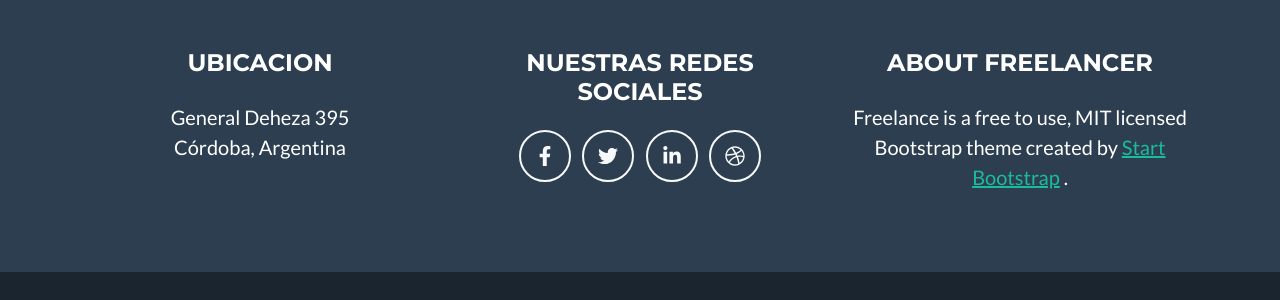
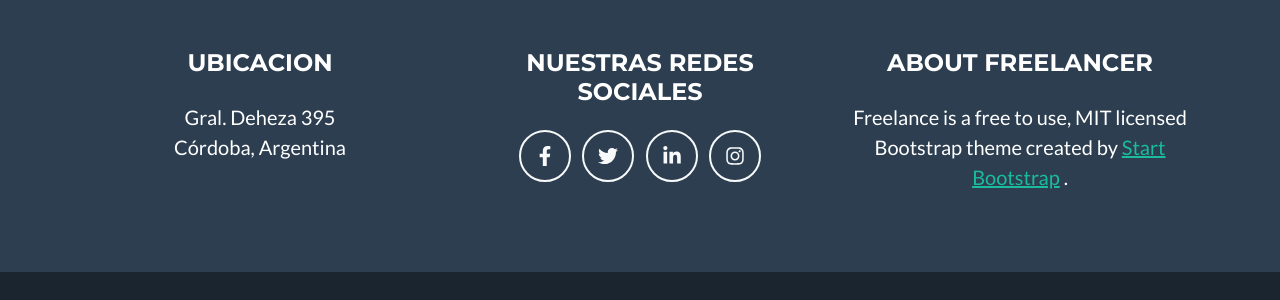
Before and after one commit to collmatias/lareservaveterinaria, a Jekyll site: the page index.html, which Jekyll copies as it is, in a window 1280 px wide and 900 px high, scrolled down 2542 px. Shown: the part 556-856 px from the top of the window. Built offline with Jekyll 4.4.1, drawn with Linux system fonts in a browser that asks for light colours; nearby versions of some CDN libraries.

Commit message:
instagram

```diff
--- a/index.html
+++ b/index.html
@@ -229,7 +229,7 @@
                     <div class="col-lg-4 mb-5 mb-lg-0">
                         <h4 class="text-uppercase mb-4">Ubicacion</h4>
                         <p class="lead mb-0">
-                            General Deheza 395
+                            Gral. Deheza 395
                             <br />
                             Córdoba, Argentina
                         </p>
@@ -240,7 +240,7 @@
                         <a class="btn btn-outline-light btn-social mx-1" href="#!"><i class="fab fa-fw fa-facebook-f"></i></a>
                         <a class="btn btn-outline-light btn-social mx-1" href="#!"><i class="fab fa-fw fa-twitter"></i></a>
                         <a class="btn btn-outline-light btn-social mx-1" href="#!"><i class="fab fa-fw fa-linkedin-in"></i></a>
-                        <a class="btn btn-outline-light btn-social mx-1" href="#!"><i class="fab fa-fw fa-dribbble"></i></a>
+                        <a class="btn btn-outline-light btn-social mx-1" href="https://www.instagram.com/la.reserva.veterinaria/?hl=es"><i class="fab fa-fw fa-instagram"></i></a>
                     </div>
                     <!-- Footer About Text-->
                     <div class="col-lg-4">
```
